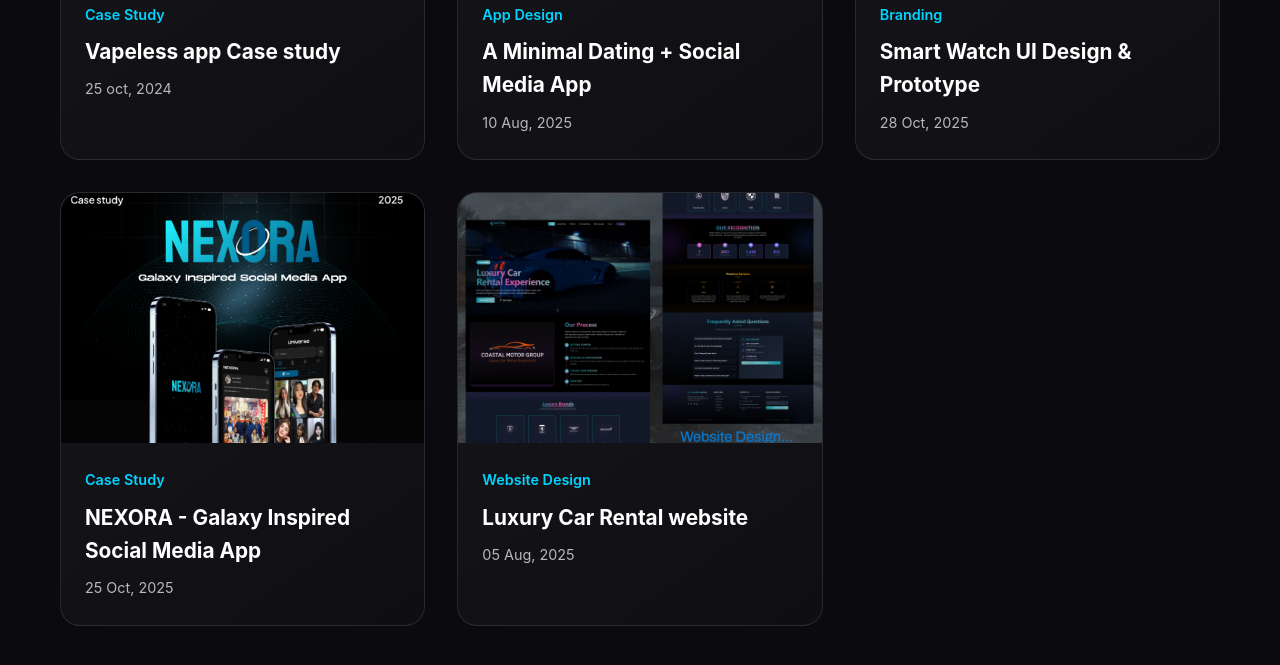
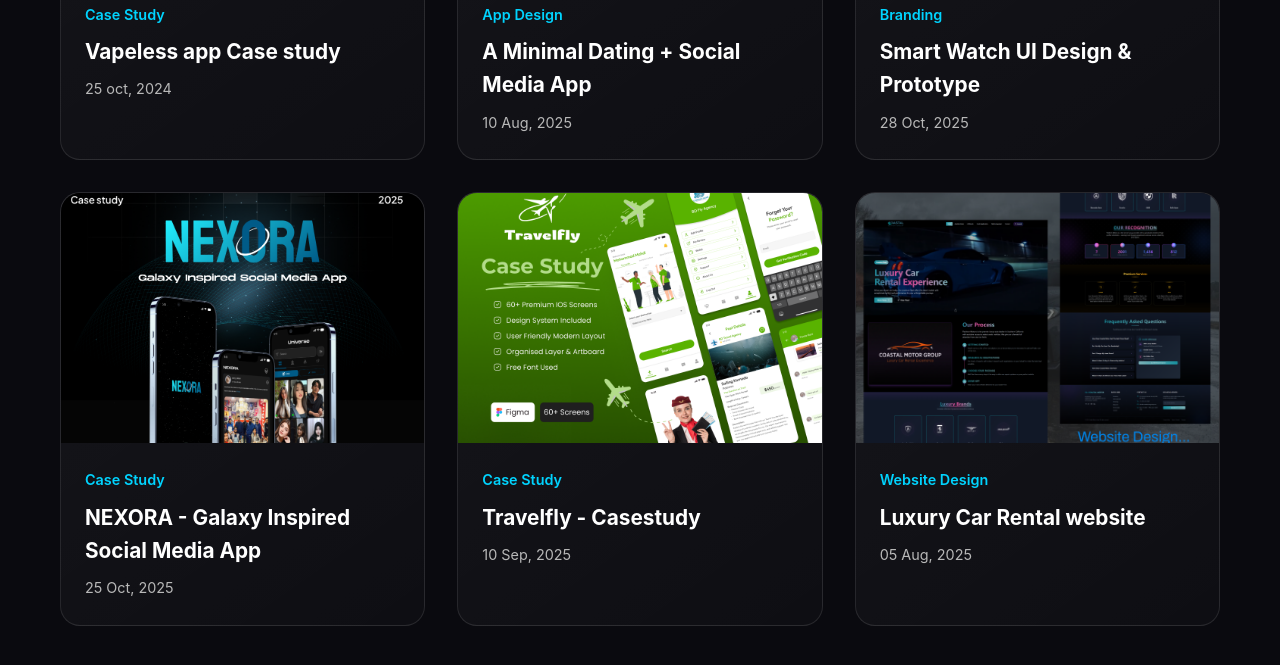
Before and after one commit to rakibulhk/portfolio, a plain HTML site: page index.html in a window 1280 px wide. Shown: the part 3605-4270 px from the top of the page. Drawn offline with nearby package versions, Linux system fonts and the light colour scheme.

Commit message:
project add

```diff
--- a/index.html
+++ b/index.html
@@ -349,6 +349,14 @@
             link: "https://www.behance.net/gallery/237105329/NEXORA-A-Social-Universe-Beyond-Imagination",
           },
           {
+            title: 'Travelfly - Casestudy',
+            category: 'Case Study',
+            categoryDisplay: 'Case Study',
+            image: 'images/travl_fly.png',
+            date: '10 Sep, 2025',
+            link: "https://www.behance.net/gallery/235350397/Travelfly-Casestudy",
+          },
+          {
             title: 'Luxury Car Rental website',
             category: 'Website Design',
             categoryDisplay: 'Website Design',
```
Also changed, not shown: images/travl_fly.png (added).
